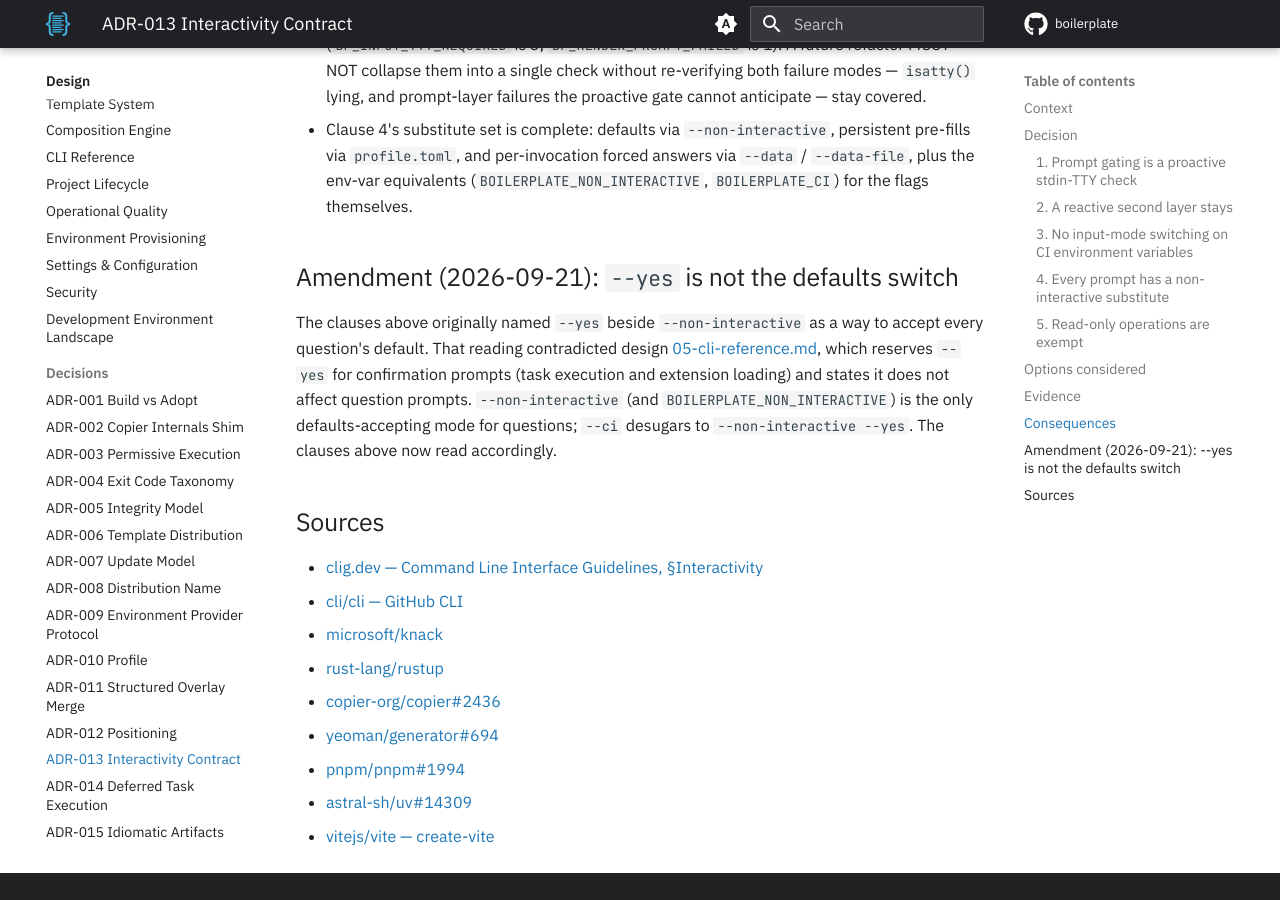
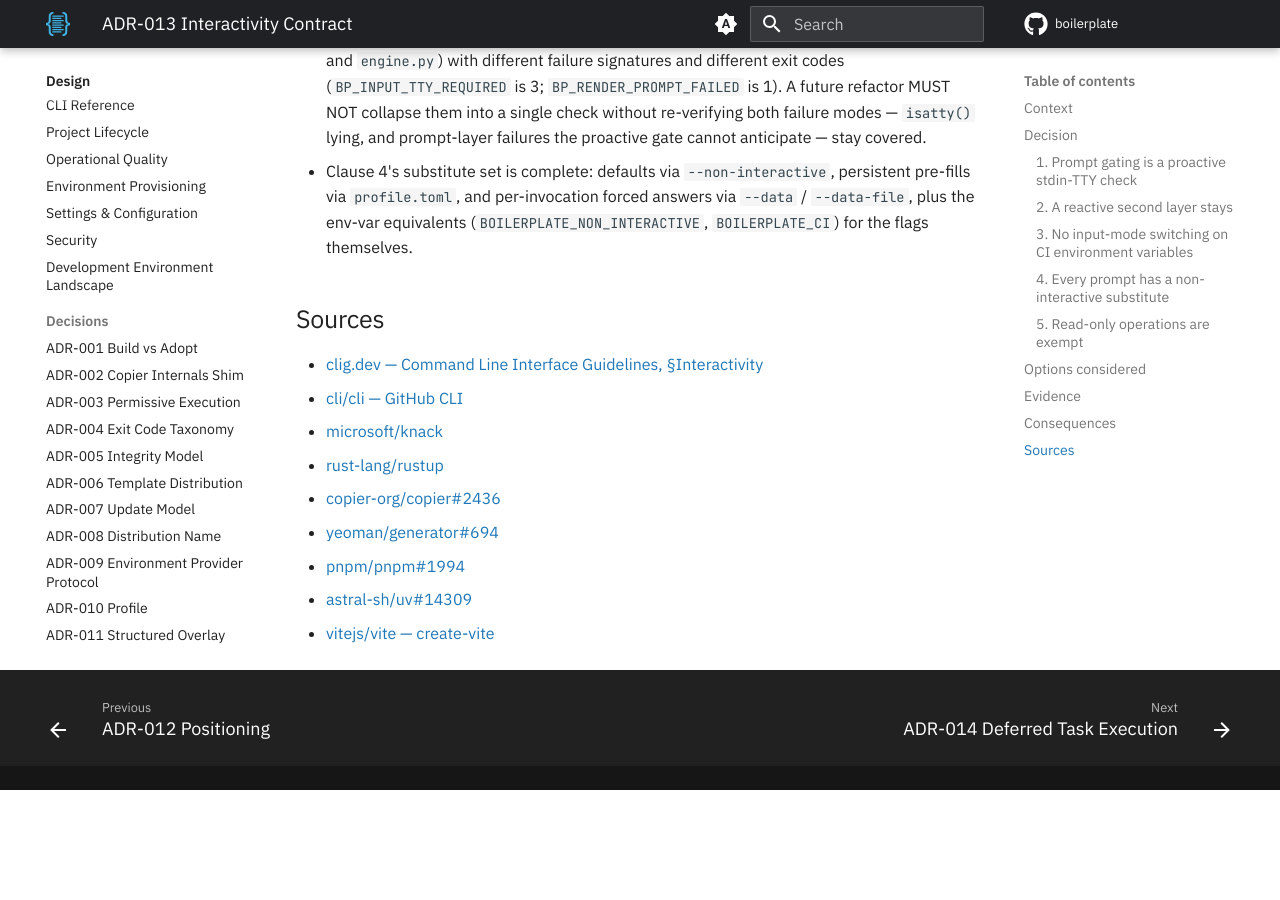
Before and after one commit to TheRealBillSiegler/boilerplate, an MkDocs documentation site: the page built from docs/design/adr-013-interactivity-contract.md, in a window 1280 px wide and 900 px high, scrolled down 4581 px. Built offline with MkDocs 1.6.1 and Material for MkDocs 9.7.7, drawn with Linux system fonts in a browser that asks for light colours; comment, search, counter and statistics services are not loaded; the version menu is left out; after the commit the page ends 5371 px from its top, so only the background shows below that; some of the changed text lies outside the part shown.

Commit message:
docs(design): state ADR-013 as the current decision
The Status line drops its amendment date, the Context no longer says
"implemented in", and the 2026-09-21 amendment section is removed. Clause
4 states that --non-interactive is the only defaults-accepting mode and
points to design 05 for what --yes governs.

Co-Authored-By: Claude Sonnet 5.5 <noreply@anthropic.com>

```diff
--- a/docs/design/adr-013-interactivity-contract.md
+++ b/docs/design/adr-013-interactivity-contract.md
@@ -1,6 +1,6 @@
 # ADR-013: The Interactivity Contract
 
-**Status**: Accepted (amended 2026-09-21)
+**Status**: Accepted
 
 **Date**: 2026-07-14 **Deciders**: Project team (Bill Siegler)
 
@@ -8,7 +8,7 @@
 
 `boilerplate new` renders in one of two modes: interactive (Copier prompts for unanswered questions) or non-interactive (`--non-interactive` / `--ci`, where every answer must come from a default, `profile.toml`, or a forced answer). Prompting has a failure mode with no natural backstop: when stdin cannot host a real terminal session, Copier's prompt layer (`questionary` / `prompt_toolkit`) does not always raise cleanly on EOF — it can retry-loop, growing memory without bound instead of exiting. This is not hypothetical: an equivalent failure was confirmed live on this project (Windows, stdin redirected from `NUL`, which `isatty()` misreports as a terminal) reaching the prompt layer and hanging before the guard was hardened. It is also a category-wide problem — see Evidence.
 
-This ADR records the decision rationale for the interactivity contract implemented in `boilerplate new` (`src/boilerplate/cli/commands/new.py`, `src/boilerplate/composition/rendering/engine.py`) and its error codes (design [07-operational-quality.md](07-operational-quality.md) §Error Code Registry; design [02-data-models.md](02-data-models.md) §Error Hierarchy). The behavior shipped ahead of this document; the "why" — surveyed against primary sources across CLI standards and peer tools, July 2026 — did not, and would otherwise be lost.
+This ADR records the decision rationale for the interactivity contract of `boilerplate new` (`src/boilerplate/cli/commands/new.py`, `src/boilerplate/composition/rendering/engine.py`) and its error codes (design [07-operational-quality.md](07-operational-quality.md) §Error Code Registry; design [02-data-models.md](02-data-models.md) §Error Hierarchy), surveyed against primary sources across CLI standards and peer tools, July 2026.
 
 ## Decision
 
@@ -82,10 +84,6 @@ Verified against primary sources, July 2026.
 - The TTY check and the prompt-layer translator are two independent code paths (`new.py` and `engine.py`) with different failure signatures and different exit codes (`BP_INPUT_TTY_REQUIRED` is 3; `BP_RENDER_PROMPT_FAILED` is 1). A future refactor MUST NOT collapse them into a single check without re-verifying both failure modes — `isatty()` lying, and prompt-layer failures the proactive gate cannot anticipate — stay covered.
 - Clause 4's substitute set is complete: defaults via `--non-interactive`, persistent pre-fills via `profile.toml`, and per-invocation forced answers via `--data` / `--data-file`, plus the env-var equivalents (`BOILERPLATE_NON_INTERACTIVE`, `BOILERPLATE_CI`) for the flags themselves.
 
-## Amendment (2026-09-21): `--yes` is not the defaults switch
-
-The clauses above originally named `--yes` beside `--non-interactive` as a way to accept every question's default. That reading contradicted design [05-cli-reference.md](05-cli-reference.md), which reserves `--yes` for confirmation prompts (task execution and extension loading) and states it does not affect question prompts. `--non-interactive` (and `BOILERPLATE_NON_INTERACTIVE`) is the only defaults-accepting mode for questions; `--ci` desugars to `--non-interactive --yes`. The clauses above now read accordingly.
-
 ## Sources
 
 - [clig.dev — Command Line Interface Guidelines, §Interactivity](https://clig.dev/#interactivity)
```
Also changed, not shown: other parts of docs/design/adr-013-interactivity-contract.md (+2 -0 lines).
